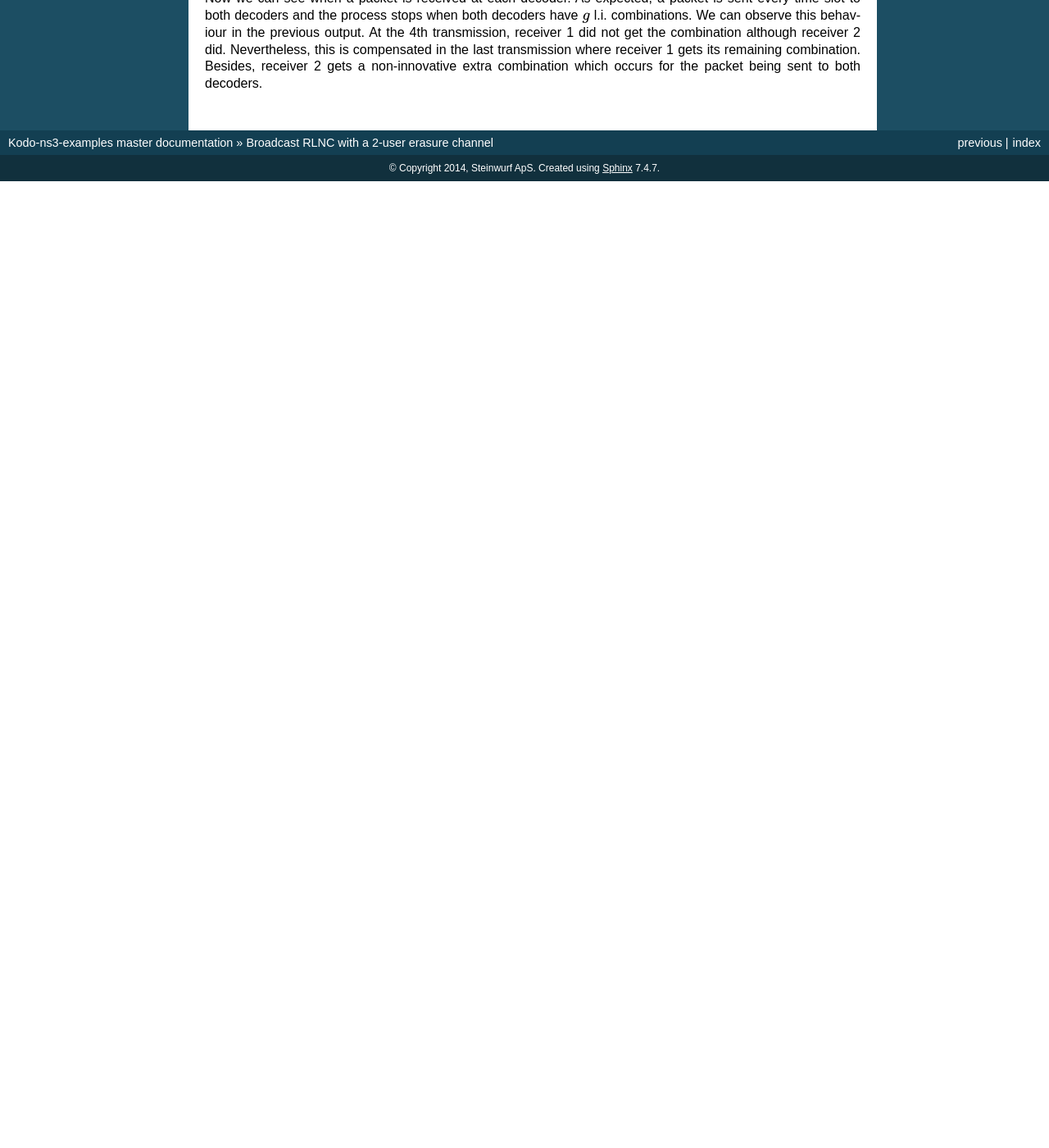
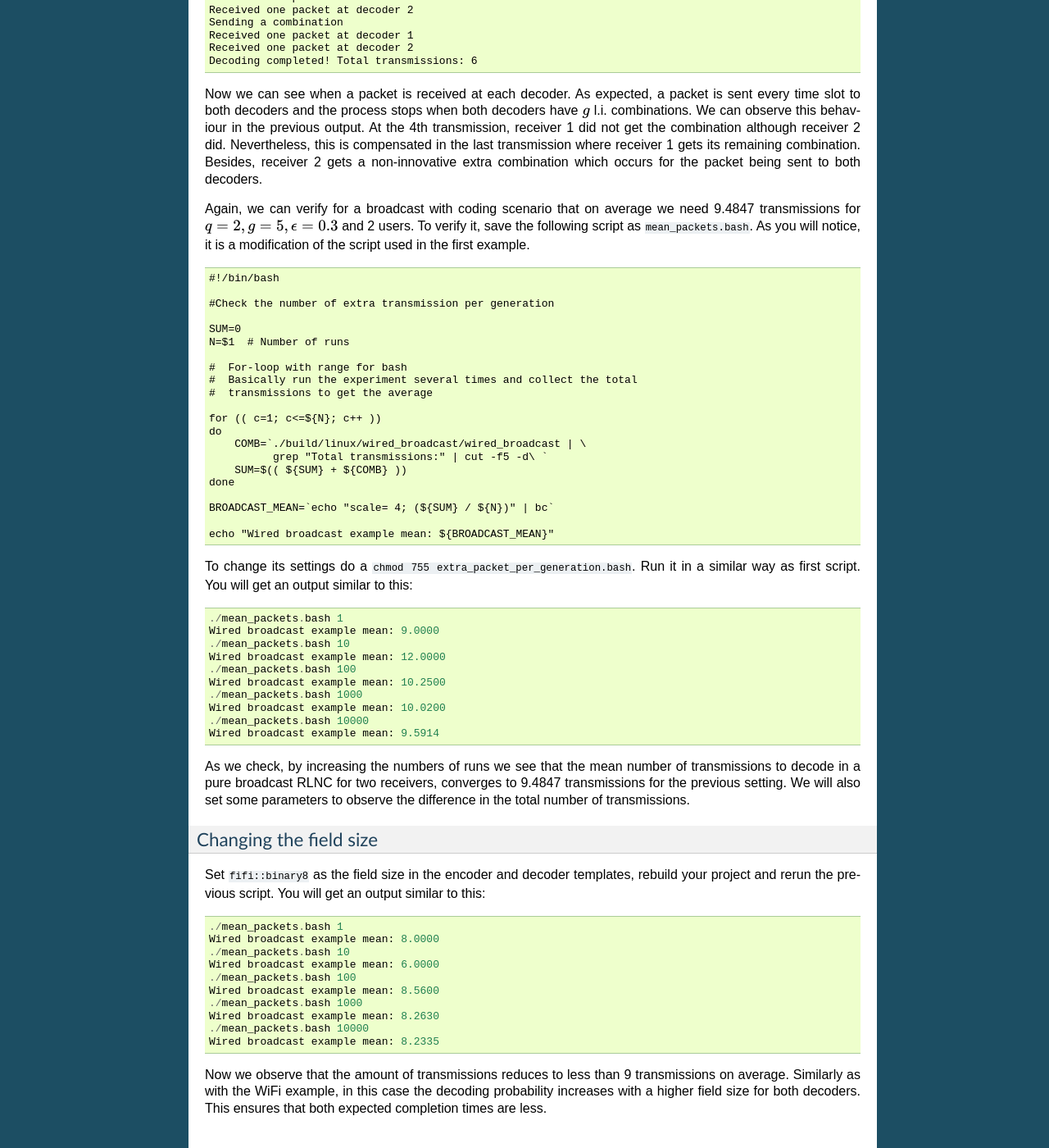
Before and after one commit to steinwurf/kodo-ns3-examples, a Sphinx documentation site: the page built from docs/wired_broadcast.rst, in a window 1280 px wide and 1400 px high, scrolled down 3612 px. Shown: the whole window at 82% size. Built offline with Sphinx 7.4.7, drawn with Linux system fonts in a browser that asks for light colours; formulas are drawn with MathJax 3; before the commit the page ends 3833 px from its top, so only the background shows below that; some of the changed text lies outside the part shown.

Commit message:
Correct instation of decoder error model. Adding documentation text

```diff
--- a/docs/wired_broadcast.rst
+++ b/docs/wired_broadcast.rst
@@ -206,6 +210,9 @@ configured the pcap tracing by doing ``pointToPoint.EnablePcapAll ("star")``.
 Simulations runs
 ----------------
 
+Default run
+^^^^^^^^^^^
+
 After building the project, run the example by typing: ::
 
   ./build/linux/wired_broadcast/wired_broadcast
@@ -239,3 +246,73 @@ although receiver 2 did. Nevertheless, this is compensated in the last
 transmission where receiver 1 gets its remaining combination. Besides,
 receiver 2 gets a non-innovative extra combination which occurs for the
 packet being sent to both decoders.
+
+
+Again, we can verify for a broadcast with coding scenario that on average we
+need 9.4847 transmissions for :math:`q = 2, g = 5, \epsilon = 0.3` and 2 users.
+To verify it, save the following script as ``mean_packets.bash``. As you will
+notice, it is a modification of the script used in the first example. ::
+
+  #!/bin/bash
+
+  #Check the number of extra transmission per generation
+
+  SUM=0
+  N=$1  # Number of runs
+
+  #  For-loop with range for bash
+  #  Basically run the experiment several times and collect the total
+  #  transmissions to get the average
+
+  for (( c=1; c<=${N}; c++ ))
+  do
+      COMB=`./build/linux/wired_broadcast/wired_broadcast | \
+            grep "Total transmissions:" | cut -f5 -d\ `
+      SUM=$(( ${SUM} + ${COMB} ))
+  done
+
+  BROADCAST_MEAN=`echo "scale= 4; (${SUM} / ${N})" | bc`
+
+  echo "Wired broadcast example mean: ${BROADCAST_MEAN}"
+
+To change its settings do a ``chmod 755 extra_packet_per_generation.bash``. Run
+it in a similar way as first script. You will get an output similar to this: ::
+
+  ./mean_packets.bash 1
+  Wired broadcast example mean: 9.0000
+  ./mean_packets.bash 10
+  Wired broadcast example mean: 12.0000
+  ./mean_packets.bash 100
+  Wired broadcast example mean: 10.2500
+  ./mean_packets.bash 1000
+  Wired broadcast example mean: 10.0200
+  ./mean_packets.bash 10000
+  Wired broadcast example mean: 9.5914
+
+As we check, by increasing the numbers of runs we see that the mean number of
+transmissions to decode in a pure broadcast RLNC for two receivers, converges
+to 9.4847 transmissions for the previous setting. We will also set some
+parameters to observe the difference in the total number of transmissions.
+
+Changing the field size
+^^^^^^^^^^^^^^^^^^^^^^^
+
+Set ``fifi::binary8`` as the field size in the encoder and decoder templates,
+rebuild your project and rerun the previous script. You will get an output
+similar to this: ::
+
+   ./mean_packets.bash 1
+   Wired broadcast example mean: 8.0000
+   ./mean_packets.bash 10
+   Wired broadcast example mean: 6.0000
+   ./mean_packets.bash 100
+   Wired broadcast example mean: 8.5600
+   ./mean_packets.bash 1000
+   Wired broadcast example mean: 8.2630
+   ./mean_packets.bash 10000
+   Wired broadcast example mean: 8.2335
+
+Now we observe that the amount of transmissions reduces to less than 9
+transmissions on average. Similarly as with the WiFi example, in this case the
+decoding probability increases with a higher field size for both decoders. This
+ensures that both expected completion times are less.
```
Also changed, not shown: other parts of docs/wired_broadcast.rst (+9 -5 lines), 1 other file.
